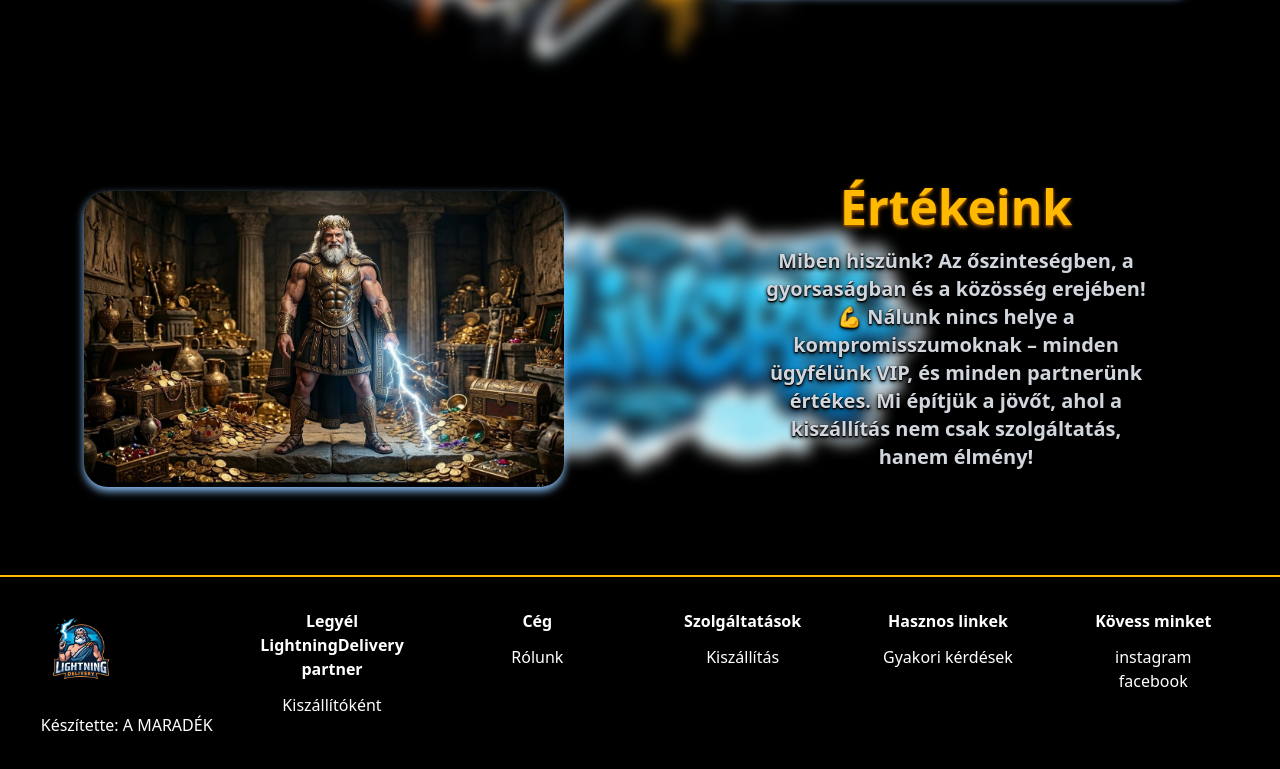
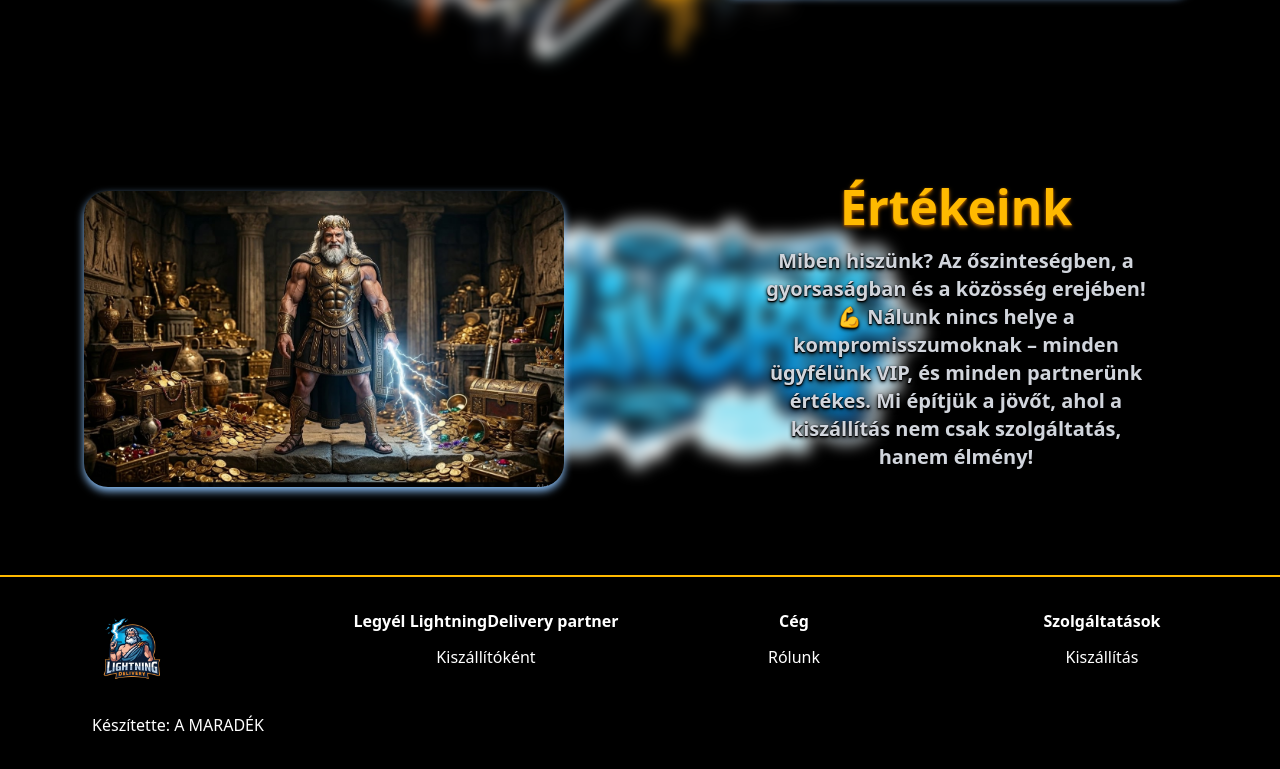
Before and after one commit to pollak-vizsgaremek/LightningDelivery, a Vue app in the folder frontend/: page /about in a window 1280 px wide. Shown: the part 1561-2330 px from the top of the page. Built offline with nearby package versions, Linux system fonts and the light colour scheme.

Commit message:
Refactor Navbar and AboutUsPage to remove commented-out code; update DeliveryPage content and layout; add new Card component

```diff
--- /dev/null
+++ b/frontend/src/components/Card.vue
@@ -0,0 +1,2 @@
+<script setup lang="ts"></script>
+<template></template>
--- a/frontend/src/pages/AboutUsPage.vue
+++ b/frontend/src/pages/AboutUsPage.vue
@@ -8,6 +8,12 @@
     <RouterLink to="/" class="mx-auto mb-8 w-auto h-auto">
       <img src="/images/logo.png" class="h-20 w-20" />
     </RouterLink>
+    <!-- <RouterLink to="/" class="inline-flex items-left gap-3 mb-10">
+      <span class="text-2xl font-extrabold text-amber-400"
+        >LightningDelivery</span
+      >
+    </RouterLink> -->
+
     <h1
       class="text-4xl text-shadow-yellow-800 text-shadow-lg lg:text-5xl font-extrabold text-amber-400 mb-4"
     >
@@ -190,7 +196,7 @@
       </div>
     </section>
     <footer
-      class="bg-black border-t-2 border-t-amber-400 text-white p-8 grid grid-cols-6 gap-4"
+      class="bg-black border-t-2 border-t-amber-400 text-white p-8 grid grid-cols-4 gap-4"
     >
       <RouterLink to="/" class="mx-auto mb-8 w-auto h-auto">
         <div>
@@ -214,15 +220,6 @@
           >Kiszállítás</RouterLink
         >
       </div>
-      <div>
-        <h1 class="text-l font-bold mb-3">Hasznos linkek</h1>
-        <a href="" class="hover:underline">Gyakori kérdések</a>
-      </div>
-      <div>
-        <h1 class="text-l font-bold mb-3">Kövess minket</h1>
-        <a href="" class="hover:underline">instagram</a><br />
-        <a href="" class="hover:underline">facebook</a>
-      </div>
     </footer>
   </div>
 </template>
--- a/frontend/src/pages/DeliveryPage.vue
+++ b/frontend/src/pages/DeliveryPage.vue
@@ -5,7 +5,6 @@
   <div class="min-h-screen bg-black text-white">
     <div class="container mx-auto px-6 py-10">
       <RouterLink to="/" class="inline-flex items-center gap-3 mb-10">
-        <!-- <img src="/images/logo.png" alt="LightningDelivery" class="h-16 w-16" /> -->
         <span class="text-2xl font-extrabold text-amber-400"
           >LightningDelivery</span
         >
@@ -36,11 +35,11 @@
             >
               Villámgyors útvonalak, okos tervezés, minden kiszállításra.
             </h1>
-            <p class="mt-6 text-gray-300 text-lg lg:text-xl leading-relaxed">
+            <!-- <p class="mt-6 text-gray-300 text-lg lg:text-xl leading-relaxed">
               Ez a térkép a mi fő koncepciónk: központi logisztika, eddigi
               tapasztalat és a város leghatékonyabb útvonalai egy helyen. Nézd
               meg, hogyan építjük fel a kiszállításunkat lépésről lépésre.
-            </p>
+            </p> -->
           </div>
           <div
             class="rounded-[2rem] border border-amber-400/30 bg-black/70 p-6 text-left shadow-2xl shadow-amber-500/10"
@@ -52,8 +51,9 @@
               <li class="rounded-3xl bg-white/5 p-4">
                 <strong class="text-amber-300">Zónaalapú lefedettség</strong
                 ><br />
-                Budapest, Pécs, Debrecen és a kiemelt útvonalak igazi
-                villámgyors kiszállításokat adnak.
+                Csongrád megye főbb városaira koncentrálunk, hogy a leggyorsabb
+                kiszállítást biztosítsuk. Ilyenek Szeged, Hódmezővásárhely,
+                Makó, Szentes stb..
               </li>
               <li class="rounded-3xl bg-white/5 p-4">
                 <strong class="text-amber-300">Valós idejű optimalizálás</strong
@@ -132,8 +132,9 @@
                 2. Zónák és jelentős pontok
               </h4>
               <p>
-                Budapest központtól a nagyvárosokig meghatározzuk a leggyorsabb
-                csatlakozásokat.
+                Csongrád megyében a leggyorsabb csatlakozási pontokat és zónákat
+                határozzuk meg, hogy a kiszállítás mindig a leghatékonyabb
+                legyen.
               </p>
             </div>
             <div>
@@ -150,18 +151,18 @@
         <div
           class="relative rounded-[2rem] overflow-hidden border border-amber-400/20 bg-black/70"
         >
-          <!-- <img
-            src="/images/delivery-plan-concept.png"
+          <img
+            src="/images/GPSGod.png"
             alt="Kiszállítási terv térképe"
             class="h-full w-full object-cover opacity-90"
-          /> -->
+          />
           <div
             class="absolute inset-0 bg-gradient-to-t from-black/80 via-black/10 to-black/0"
           ></div>
           <div class="absolute bottom-8 left-8 text-left text-white">
-            <p class="text-sm uppercase tracking-[0.3em] text-amber-400 mb-2">
+            <!-- <p class="text-sm uppercase tracking-[0.3em] text-amber-400 mb-2">
               Fő koncepció
-            </p>
+            </p> -->
             <h3 class="text-3xl font-bold">
               A szállítási hálózat központi eleme
             </h3>
```
Also changed, not shown: frontend/src/components/Navbar.vue (+9 -0 lines).
